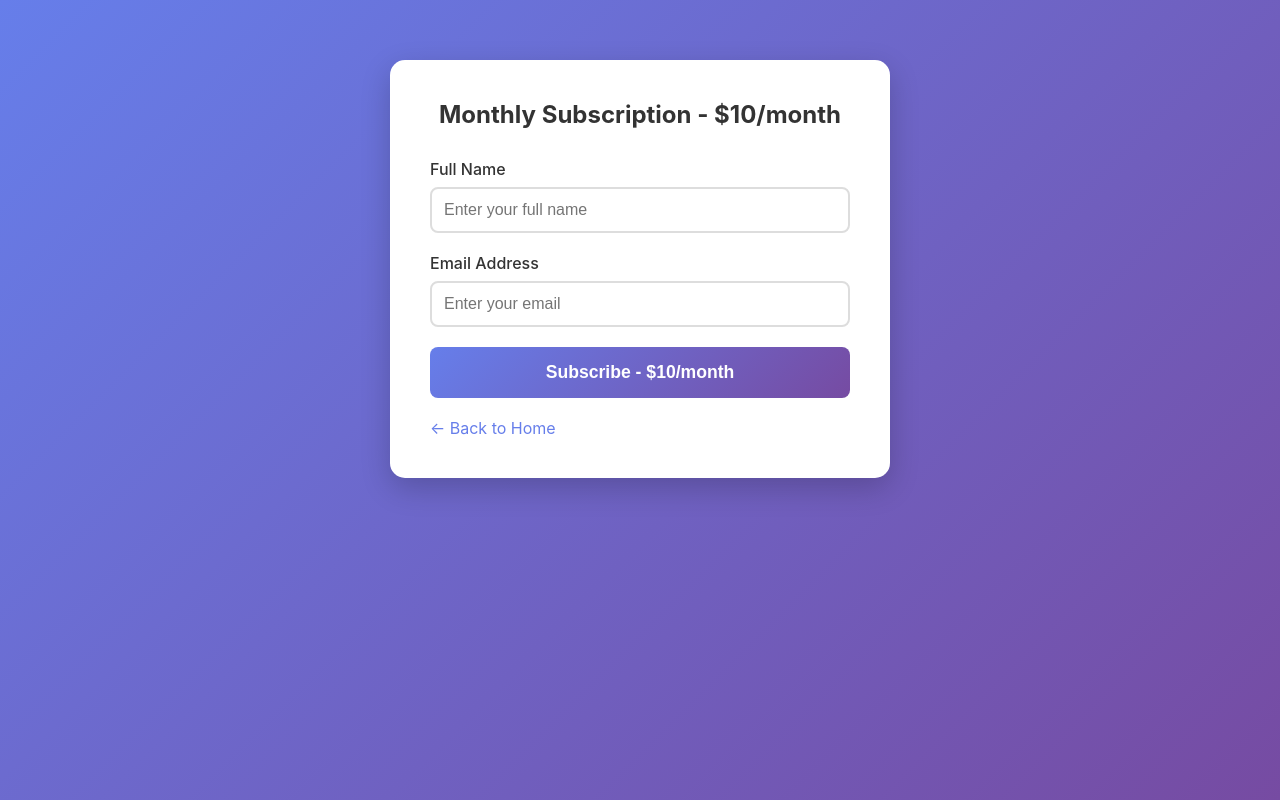
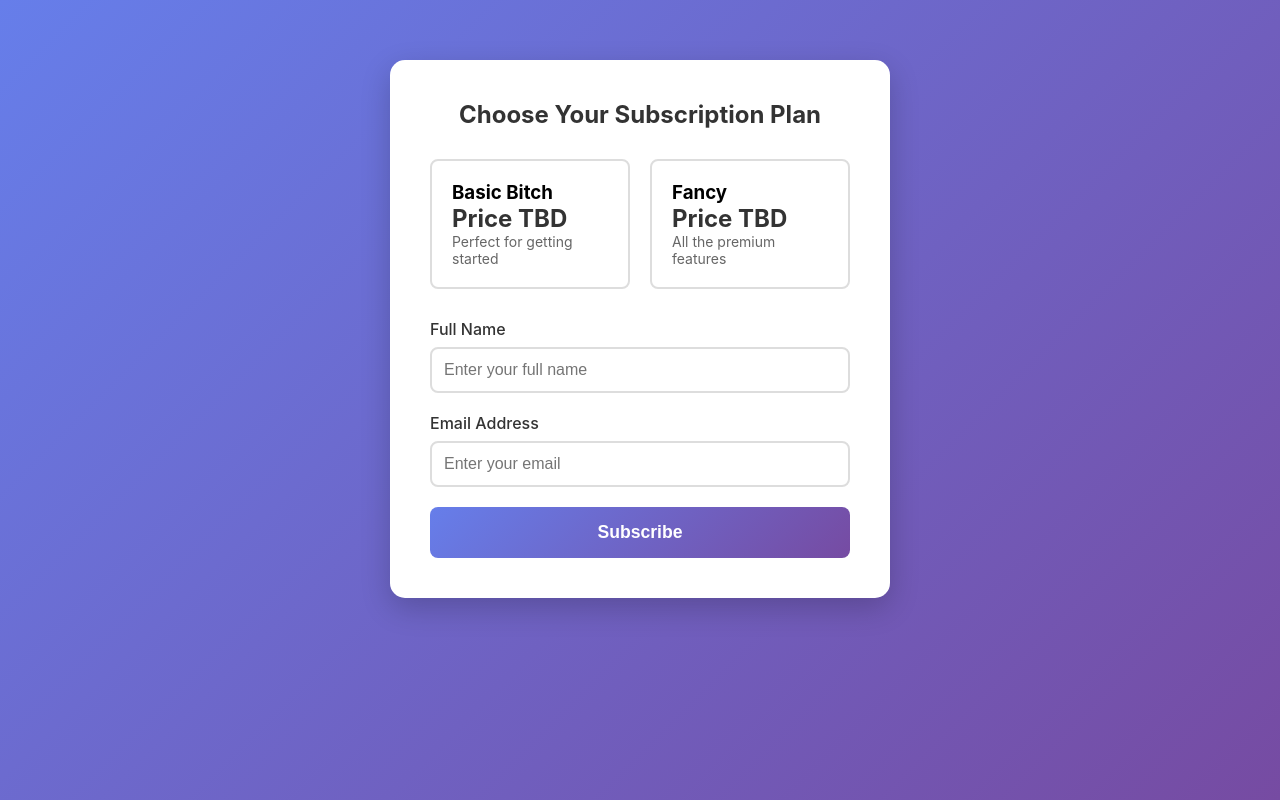
Before and after one commit to pixel4panda/payment-processing-demo, a Flask app: page /payment/subscribe in a window 1280 px wide. Run offline with Flask 3, Linux system fonts and the light colour scheme; some libraries are stand-ins or nearby versions.

Commit message:
started updating subscription process. added another subscription option

```diff
--- a/app.py
+++ b/app.py
@@ -1,4 +1,4 @@
-from flask import Flask, jsonify, render_template, request, redirect, session, url_for, flash
+from flask import current_app, Flask, jsonify, json, render_template, request, redirect, session, url_for, flash
 from datetime import datetime, timedelta
 from dotenv import load_dotenv
 import os
@@ -50,53 +50,52 @@ def one_time_payment():
             }
         except:
             pass  # If price fetch fails, just don't show price
-    # -------END OFStripe incorporation-------
+    # -------END OF Stripe incorporation-------
     return render_template('one_time_payment.html',
                          stripe_publishable_key=stripe_publishable_key,
                          price_info=price_info)
 
-@app.route('/payment/subscribe', methods=['GET', 'POST'])
+@app.route('/payment/subscribe', methods=['GET'])
 def subscribe():
-    if request.method == 'POST':
-        email = request.form.get('email')
-        name = request.form.get('name')
+    """Show the subscription form with multiple tier options"""
+    # -------Stripe incorporation-------
+    # Get publishable key from environment for frontend
+    stripe_publishable_key = os.environ.get('STRIPE_PUBLISHABLE_KEY', '')
 
-        if not email or not name:
-            flash('Please fill in all fields', 'error')
-            return render_template('subscribe.html')
+    # Fetch price info for both tiers from Stripe
+    one_price_id = os.environ.get('STRIPE_PRICE_ID_SUBS_ONE')
+    two_price_id = os.environ.get('STRIPE_PRICE_ID_SUBS_TWO')
 
-        # Check if user exists, create if not
-        user = User.query.filter_by(email=email).first()
-        if not user:
-            user = User(email=email, name=name)
-            db.session.add(user)
-            db.session.commit()
+    one_price_info = None
+    two_price_info = None
 
-        # Check if user already has an active subscription
-        active_subscription = Subscription.query.filter_by(
-            user_id=user.id,
-            status='active'
-        ).first()
+    if one_price_id:
+        try:
+            price = stripe.Price.retrieve(one_price_id)
+            one_price_info = {
+                'amount': price.unit_amount / 100,
+                'currency': price.currency.upper(),
+                'price_id': one_price_id
+            }
+        except:
+            pass
 
-        if active_subscription:
-            flash('You already have an active subscription', 'info')
-            return redirect(url_for('index'))
+    if two_price_id:
+        try:
+            price = stripe.Price.retrieve(two_price_id)
+            two_price_info = {
+                'amount': price.unit_amount / 100,
+                'currency': price.currency.upper(),
+                'price_id': two_price_id
+            }
+        except:
+            pass
+    # -------END OF Stripe incorporation-------
 
-        # Create subscription (in production, integrate with payment gateway)
-        subscription = Subscription(
-            user_id=user.id,
-            amount=10.00,
-            status='active',
-            start_date=datetime.utcnow(),
-            next_billing_date=datetime.utcnow() + timedelta(days=30)
-        )
-        db.session.add(subscription)
-        db.session.commit()
-
-        flash('Subscription successful! You are now subscribed for $10/month.', 'success')
-        return redirect(url_for('index'))
-
-    return render_template('subscribe.html')
+    return render_template('subscribe.html',
+                         stripe_publishable_key=stripe_publishable_key,
+                         one_price_info=one_price_info,
+                         two_price_info=two_price_info)
 
 @app.route('/dashboard')
 def dashboard():
@@ -114,7 +113,7 @@ def dashboard():
 
     return render_template('dashboard.html', user=user, payments=payments, subscriptions=subscriptions)
 
-# Stripe required routes
+#-------Stripe incorporation-------
 @app.route('/create-checkout-session', methods=['POST'])
 def create_checkout_session():
     """Create a Stripe Checkout Session for one-time payment"""
@@ -237,6 +236,382 @@ def payment_success():
         flash(f'An error occurred: {str(e)}', 'error')
         return redirect(url_for('index'))
 
+@app.route('/create-subscription-checkout-session', methods=['POST'])
+def create_subscription_checkout_session():
+    """Create a Stripe Checkout Session for subscription"""
+    try:
+        email = request.form.get('email')
+        name = request.form.get('name')
+        plan_tier = request.form.get('plan_tier')  # 'one' or 'two'
+        price_id_env_key = f'STRIPE_PRICE_ID_SUBS_{plan_tier.upper()}'
+        price_id = os.environ.get(price_id_env_key)
+
+        if not email or not name or not plan_tier:
+            return jsonify({'error': 'Please fill in all fields and select a plan'}), 400
+
+        if not price_id:
+            return jsonify({'error': f'Price ID not configured for {plan_tier} plan. Please set {price_id_env_key} in .env'}), 400
+
+        # Check if user exists, create if not
+        user = User.query.filter_by(email=email).first()
+        if not user:
+            user = User(email=email, name=name)
+            db.session.add(user)
+            db.session.commit()
+
+        # Check if user already has an active subscription
+        active_subscription = Subscription.query.filter_by(
+            user_id=user.id,
+            status='active'
+        ).first()
+
+        if active_subscription:
+            return jsonify({'error': 'You already have an active subscription'}), 400
+
+        # Get the base URL for return URL
+        base_url = request.host_url.rstrip('/')
+
+        # Create Stripe Checkout Session in EMBEDDED mode for subscription
+        checkout_session = stripe.checkout.Session.create(
+            ui_mode='embedded',
+            customer_email=email,
+            line_items=[{
+                'price': price_id,
+                'quantity': 1,
+            }],
+            mode='subscription',
+            return_url=base_url + url_for('subscription_success') + '?session_id={CHECKOUT_SESSION_ID}',
+            metadata={
+                'user_id': user.id,
+                'payment_type': 'subscription',
+                'plan_tier': plan_tier
+            }
+        )
+
+        # Return clientSecret for frontend to embed checkout
+        return jsonify({'clientSecret': checkout_session.client_secret})
+
+    except stripe.error.StripeError as e:
+        return jsonify({'error': f'Stripe error: {str(e)}'}), 400
+    except Exception as e:
+        return jsonify({'error': f'An error occurred: {str(e)}'}), 500
+
+@app.route('/subscription/success')
+def subscription_success():
+    """Handle successful subscription completion (fallback route)"""
+    session_id = request.args.get('session_id')
+
+    if not session_id:
+        flash('No session ID provided', 'error')
+        return redirect(url_for('index'))
+
+    try:
+        # Retrieve the checkout session from Stripe
+        checkout_session = stripe.checkout.Session.retrieve(session_id)
+
+        # Get user from metadata
+        user_id = checkout_session.metadata.get('user_id')
+        payment_type = checkout_session.metadata.get('payment_type')
+
+        if user_id and payment_type == 'subscription':
+            # Subscription will be created via webhook, but we can show success message
+            flash('Subscription successful! Your subscription is being activated.', 'success')
+            return redirect(url_for('index'))
+
+        flash('Subscription processing...', 'info')
+        return redirect(url_for('index'))
+
+    except stripe.error.StripeError as e:
+        flash(f'Error verifying subscription: {str(e)}', 'error')
+        return redirect(url_for('index'))
+    except Exception as e:
+        flash(f'An error occurred: {str(e)}', 'error')
+        return redirect(url_for('index'))
+
+@app.route('/webhook', methods=['POST'])
+def webhook():
+    """Handle Stripe webhook events"""
+    payload = request.get_data(as_text=True)
+    sig_header = request.headers.get('Stripe-Signature')
+    webhook_secret = os.environ.get('STRIPE_WEBHOOK_SECRET')
+
+    if not webhook_secret:
+        print('Warning: STRIPE_WEBHOOK_SECRET not set. Webhook verification skipped.')
+        # In production, you should always verify webhooks
+        # For development, you can use Stripe CLI to forward events
+
+    try:
+        if webhook_secret:
+            event = stripe.Webhook.construct_event(
+                payload, sig_header, webhook_secret
+            )
+        else:
+            # For development without webhook secret
+            event = json.loads(payload)
+            if 'type' not in event:
+                return jsonify({'error': 'Invalid event'}), 400
+    except ValueError as e:
+        # Invalid payload
+        print(f'Invalid payload: {e}')
+        return jsonify({'error': 'Invalid payload'}), 400
+    except stripe.error.SignatureVerificationError as e:
+        # Invalid signature
+        print(f'Invalid signature: {e}')
+        return jsonify({'error': 'Invalid signature'}), 400
+
+    # Handle the event
+    event_type = event['type']
+    event_data = event.get('data', {}).get('object', {})
+
+    print(f'Received webhook event: {event_type}')
+
+    try:
+        if event_type == 'checkout.session.completed':
+            # Handle successful checkout (both one-time and subscription)
+            handle_checkout_completed(event_data)
+
+        elif event_type == 'customer.subscription.created':
+            # Subscription successfully created for the first time
+            handle_subscription_created(event_data)
+
+        elif event_type == 'customer.subscription.updated':
+            # Subscription changed (upgrade/downgrade)
+            handle_subscription_updated(event_data)
+
+        elif event_type == 'customer.subscription.deleted':
+            # Subscription cancelled
+            handle_subscription_deleted(event_data)
+
+        elif event_type == 'invoice.payment_succeeded':
+            # Subscription renewed successfully
+            handle_invoice_payment_succeeded(event_data)
+
+        elif event_type == 'invoice.payment_failed':
+            # Subscription payment failed (optional - you mentioned you don't need this)
+            # But I'll add it anyway in case you change your mind
+            handle_invoice_payment_failed(event_data)
+
+        return jsonify({'status': 'success'}), 200
+
+    except Exception as e:
+        print(f'Error handling webhook event {event_type}: {str(e)}')
+        return jsonify({'error': str(e)}), 500
+
+def handle_checkout_completed(session):
+    """Handle checkout.session.completed event"""
+    # This handles both one-time payments and initial subscription creation
+    # For subscriptions, the subscription will be created via customer.subscription.created
+    # For one-time payments, we create the payment record here
+
+    metadata = session.get('metadata', {})
+    payment_type = metadata.get('payment_type')
+    user_id = metadata.get('user_id')
+
+    if payment_type == 'one_time' and user_id:
+        # Handle one-time payment (already handled in payment_success route, but webhook is more reliable)
+        user = User.query.get(int(user_id))
+        if user:
+            session_id = session.get('id')
+            existing_payment = Payment.query.filter_by(
+                user_id=user.id,
+                payment_type='one_time',
+                transaction_id=session_id
+            ).first()
+
+            if not existing_payment:
+                amount = session.get('amount_total', 0) / 100
+                payment = Payment(
+                    user_id=user.id,
+                    amount=amount,
+                    payment_type='one_time',
+                    status='completed',
+                    transaction_id=session_id
+                )
+                db.session.add(payment)
+                db.session.commit()
+                print(f'One-time payment recorded: ${amount} for user {user_id}')
+
+def handle_subscription_created(subscription):
+    """Handle customer.subscription.created - subscription successfully made for the first time"""
+    stripe_subscription_id = subscription.get('id')
+    customer_id = subscription.get('customer')
+
+    # Get customer email from Stripe
+    try:
+        customer = stripe.Customer.retrieve(customer_id)
+        email = customer.get('email')
+
+        if not email:
+            print(f'No email found for customer {customer_id}')
+            return
+
+        # Find user by email
+        user = User.query.filter_by(email=email).first()
+        if not user:
+            print(f'User not found for email {email}')
+            return
+
+        # Check if subscription already exists
+        existing_sub = Subscription.query.filter_by(
+            stripe_subscription_id=stripe_subscription_id
+        ).first()
+
+        if existing_sub:
+            print(f'Subscription {stripe_subscription_id} already exists')
+            return
+
+        # Get subscription details
+        items = subscription.get('items', {}).get('data', [])
+        if not items:
+            print(f'No items found in subscription {stripe_subscription_id}')
+            return
+
+        price_id = items[0].get('price', {}).get('id')
+        price_obj = stripe.Price.retrieve(price_id)
+        amount = price_obj.get('unit_amount', 0) / 100
+
+        # Determine plan tier from metadata or price ID
+        metadata = subscription.get('metadata', {})
+        plan_tier = metadata.get('plan_tier')
+        if not plan_tier:
+            # Try to infer from price ID environment variable names
+            if 'BASIC' in price_id.upper() or os.environ.get('STRIPE_PRICE_ID_SUBS_BASIC') == price_id:
+                plan_tier = 'basic'
+            elif 'FANCY' in price_id.upper() or os.environ.get('STRIPE_PRICE_ID_SUBS_FANCY') == price_id:
+                plan_tier = 'fancy'
+            else:
+                plan_tier = 'unknown'
+
+        # Get dates
+        start_date = datetime.fromtimestamp(subscription.get('current_period_start', 0))
+        next_billing = datetime.fromtimestamp(subscription.get('current_period_end', 0))
+
+        # Create subscription record
+        new_subscription = Subscription(
+            user_id=user.id,
+            amount=amount,
+            status=subscription.get('status', 'active'),
+            plan_tier=plan_tier,
+            stripe_subscription_id=stripe_subscription_id,
+            stripe_price_id=price_id,
+            start_date=start_date,
+            next_billing_date=next_billing
+        )
+        db.session.add(new_subscription)
+        db.session.commit()
+        print(f'Subscription created: {plan_tier} tier, ${amount}/month for user {user.id}')
+    except Exception as e:
+        print(f'Error creating subscription: {str(e)}')
+
+def handle_subscription_updated(subscription):
+    """Handle customer.subscription.updated - subscription changed (upgrade/downgrade)"""
+    stripe_subscription_id = subscription.get('id')
+
+    # Find existing subscription
+    existing_sub = Subscription.query.filter_by(
+        stripe_subscription_id=stripe_subscription_id
+    ).first()
+
+    if not existing_sub:
+        print(f'Subscription {stripe_subscription_id} not found in database')
+        return
+
+    # Update subscription details
+    items = subscription.get('items', {}).get('data', [])
+    if items:
+        price_id = items[0].get('price', {}).get('id')
+        price_obj = stripe.Price.retrieve(price_id)
+        amount = price_obj.get('unit_amount', 0) / 100
+
+        existing_sub.amount = amount
+        existing_sub.stripe_price_id = price_id
+
+        # Update plan tier if changed
+        metadata = subscription.get('metadata', {})
+        plan_tier = metadata.get('plan_tier')
+        if plan_tier:
+            existing_sub.plan_tier = plan_tier
+
+    # Update status
+    existing_sub.status = subscription.get('status', 'active')
+
+    # Update billing dates
+    existing_sub.next_billing_date = datetime.fromtimestamp(
+        subscription.get('current_period_end', 0)
+    )
+
+    db.session.commit()
+    print(f'Subscription updated: {stripe_subscription_id}')
+
+def handle_subscription_deleted(subscription):
+    """Handle customer.subscription.deleted - subscription cancelled"""
+    stripe_subscription_id = subscription.get('id')
+
+    # Find existing subscription
+    existing_sub = Subscription.query.filter_by(
+        stripe_subscription_id=stripe_subscription_id
+    ).first()
+
+    if not existing_sub:
+        print(f'Subscription {stripe_subscription_id} not found in database')
+        return
+
+    # Mark as cancelled
+    existing_sub.status = 'cancelled'
+    existing_sub.cancelled_at = datetime.utcnow()
+
+    db.session.commit()
+    print(f'Subscription cancelled: {stripe_subscription_id}')
+
+def handle_invoice_payment_succeeded(invoice):
+    """Handle invoice.payment_succeeded - subscription renewed successfully"""
+    subscription_id = invoice.get('subscription')
+
+    if not subscription_id:
+        # This might be a one-time payment invoice, skip it
+        return
+
+    # Find subscription
+    existing_sub = Subscription.query.filter_by(
+        stripe_subscription_id=subscription_id
+    ).first()
+
+    if not existing_sub:
+        print(f'Subscription {subscription_id} not found for invoice payment')
+        return
+
+    # Update next billing date from the subscription
+    try:
+        subscription = stripe.Subscription.retrieve(subscription_id)
+        existing_sub.next_billing_date = datetime.fromtimestamp(
+            subscription.get('current_period_end', 0)
+        )
+        existing_sub.status = 'active'  # Ensure it's active after successful payment
+        db.session.commit()
+        print(f'Subscription renewed: {subscription_id}')
+    except Exception as e:
+        print(f'Error updating subscription renewal: {e}')
+
+def handle_invoice_payment_failed(invoice):
+    """Handle invoice.payment_failed - subscription payment failed (optional)"""
+    subscription_id = invoice.get('subscription')
+
+    if not subscription_id:
+        return
+
+    # Find subscription
+    existing_sub = Subscription.query.filter_by(
+        stripe_subscription_id=subscription_id
+    ).first()
+
+    if not existing_sub:
+        return
+
+    # Update status to past_due or unpaid
+    existing_sub.status = 'past_due'
+    db.session.commit()
+    print(f'Subscription payment failed: {subscription_id}')
+
 if __name__ == '__main__':
     with app.app_context():
         db.create_all()
--- a/templates/dashboard.html
+++ b/templates/dashboard.html
@@ -37,6 +37,9 @@
         {% if subscriptions %}
             {% for subscription in subscriptions %}
             <div class="dashboard-item">
+                {% if subscription.plan_tier %}
+                <p><strong>Plan:</strong> {{ subscription.plan_tier|title }}</p>
+                {% endif %}
                 <p><strong>Amount:</strong> ${{ subscription.amount }}/month</p>
                 <p><strong>Status:</strong> <span class="status-badge status-{{ subscription.status }}">{{ subscription.status|title }}</span></p>
                 <p><strong>Start Date:</strong> {{ subscription.start_date.strftime('%B %d, %Y') }}</p>
--- a/templates/subscribe.html
+++ b/templates/subscribe.html
@@ -4,9 +4,37 @@
 
 {% block content %}
 <div class="form-container">
-    <h2 style="text-align: center; color: #333; margin-bottom: 30px;">Monthly Subscription - $10/month</h2>
+    <h2 style="text-align: center; color: #333; margin-bottom: 30px;">Choose Your Subscription Plan</h2>
 
-    <form method="POST" action="{{ url_for('subscribe') }}">
+    <!-- Subscription Plan Selection -->
+    <div style="display: flex; gap: 20px; margin-bottom: 30px; justify-content: center; flex-wrap: wrap;">
+        <div class="plan-card" id="plan-basic" style="border: 2px solid #ddd; border-radius: 8px; padding: 20px; cursor: pointer; flex: 1; min-width: 200px; max-width: 300px; transition: all 0.3s;">
+            <h3 style="margin-top: 0;">Basic Bitch</h3>
+            {% if one_price_info %}
+                <p style="font-size: 24px; font-weight: bold; color: #333;">
+                    {{ one_price_info.currency }}{{ "%.2f"|format(one_price_info.amount) }}/month
+                </p>
+            {% else %}
+                <p style="font-size: 24px; font-weight: bold; color: #333;">Price TBD</p>
+            {% endif %}
+            <p style="color: #666; font-size: 14px;">Perfect for getting started</p>
+        </div>
+
+        <div class="plan-card" id="plan-fancy" style="border: 2px solid #ddd; border-radius: 8px; padding: 20px; cursor: pointer; flex: 1; min-width: 200px; max-width: 300px; transition: all 0.3s;">
+            <h3 style="margin-top: 0;">Fancy</h3>
+            {% if two_price_info %}
+                <p style="font-size: 24px; font-weight: bold; color: #333;">
+                    {{ two_price_info.currency }}{{ "%.2f"|format(two_price_info.amount) }}/month
+                </p>
+            {% else %}
+                <p style="font-size: 24px; font-weight: bold; color: #333;">Price TBD</p>
+            {% endif %}
+            <p style="color: #666; font-size: 14px;">All the premium features</p>
+        </div>
+    </div>
+
+    <!-- Form to collect user info -->
+    <form id="subscription-form">
         <div class="form-group">
             <label for="name">Full Name</label>
             <input type="text" id="name" name="name" required placeholder="Enter your full name">
@@ -17,9 +45,111 @@
             <input type="email" id="email" name="email" required placeholder="Enter your email">
         </div>
 
-        <button type="submit" class="btn">Subscribe - $10/month</button>
+        <input type="hidden" id="plan_tier" name="plan_tier" required>
+
+        <button type="submit" class="btn" id="submit-btn">Subscribe</button>
     </form>
 
-    <a href="{{ url_for('index') }}" class="back-link">← Back to Home</a>
+    <!-- Container where Stripe Checkout will be embedded -->
+    <div id="checkout-container" style="display: none; margin-top: 30px;"></div>
+
+    <a href="{{ url_for('index') }}" class="back-link" id="back-link" style="display: none;">← Back to Home</a>
 </div>
+
+<!-- Stripe.js for embedded checkout -->
+<script src="https://js.stripe.com/v3/"></script>
+<script>
+    const stripe = Stripe('{{ stripe_publishable_key }}');
+
+    let selectedPlan = null;
+
+    // Plan selection
+    document.getElementById('plan-basic').addEventListener('click', function() {
+        selectPlan('one', this);
+    });
+
+    document.getElementById('plan-fancy').addEventListener('click', function() {
+        selectPlan('two', this);
+    });
+
+    function selectPlan(plan, element) {
+        selectedPlan = plan;
+        document.getElementById('plan_tier').value = plan;
+
+        // Update visual selection
+        document.querySelectorAll('.plan-card').forEach(card => {
+            card.style.borderColor = '#ddd';
+            card.style.backgroundColor = '';
+        });
+        element.style.borderColor = '#007bff';
+        element.style.backgroundColor = '#f0f8ff';
+    }
+
+    const form = document.getElementById('subscription-form');
+    const checkoutContainer = document.getElementById('checkout-container');
+    const submitBtn = document.getElementById('submit-btn');
+    const backLink = document.getElementById('back-link');
+
+    form.addEventListener('submit', async (e) => {
+        e.preventDefault();
+
+        if (!selectedPlan) {
+            alert('Please select a subscription plan');
+            return;
+        }
+
+        const name = document.getElementById('name').value;
+        const email = document.getElementById('email').value;
+
+        if (!name || !email) {
+            alert('Please fill in all fields');
+            return;
+        }
+
+        // Disable button
+        submitBtn.disabled = true;
+        submitBtn.textContent = 'Loading...';
+
+        try {
+            // Create checkout session
+            const response = await fetch('/create-subscription-checkout-session', {
+                method: 'POST',
+                headers: {
+                    'Content-Type': 'application/x-www-form-urlencoded',
+                },
+                body: new URLSearchParams({
+                    name: name,
+                    email: email,
+                    plan_tier: selectedPlan
+                })
+            });
+
+            const data = await response.json();
+
+            if (data.error) {
+                alert(data.error);
+                submitBtn.disabled = false;
+                submitBtn.textContent = 'Subscribe';
+                return;
+            }
+
+            // Hide form, show checkout container
+            form.style.display = 'none';
+            checkoutContainer.style.display = 'block';
+
+            // Embed Stripe Checkout
+            const checkout = await stripe.initEmbeddedCheckout({
+                clientSecret: data.clientSecret
+            });
+
+            checkout.mount('#checkout-container');
+
+        } catch (error) {
+            console.error('Error:', error);
+            alert('An error occurred. Please try again.');
+            submitBtn.disabled = false;
+            submitBtn.textContent = 'Subscribe';
+        }
+    });
+</script>
 {% endblock %}
```
Also changed, not shown: README.md, images/kittyflower.jpg (added), images/meowmeow.avif (deleted), images/prettylittlebaby.avif (deleted), 2 other files.
